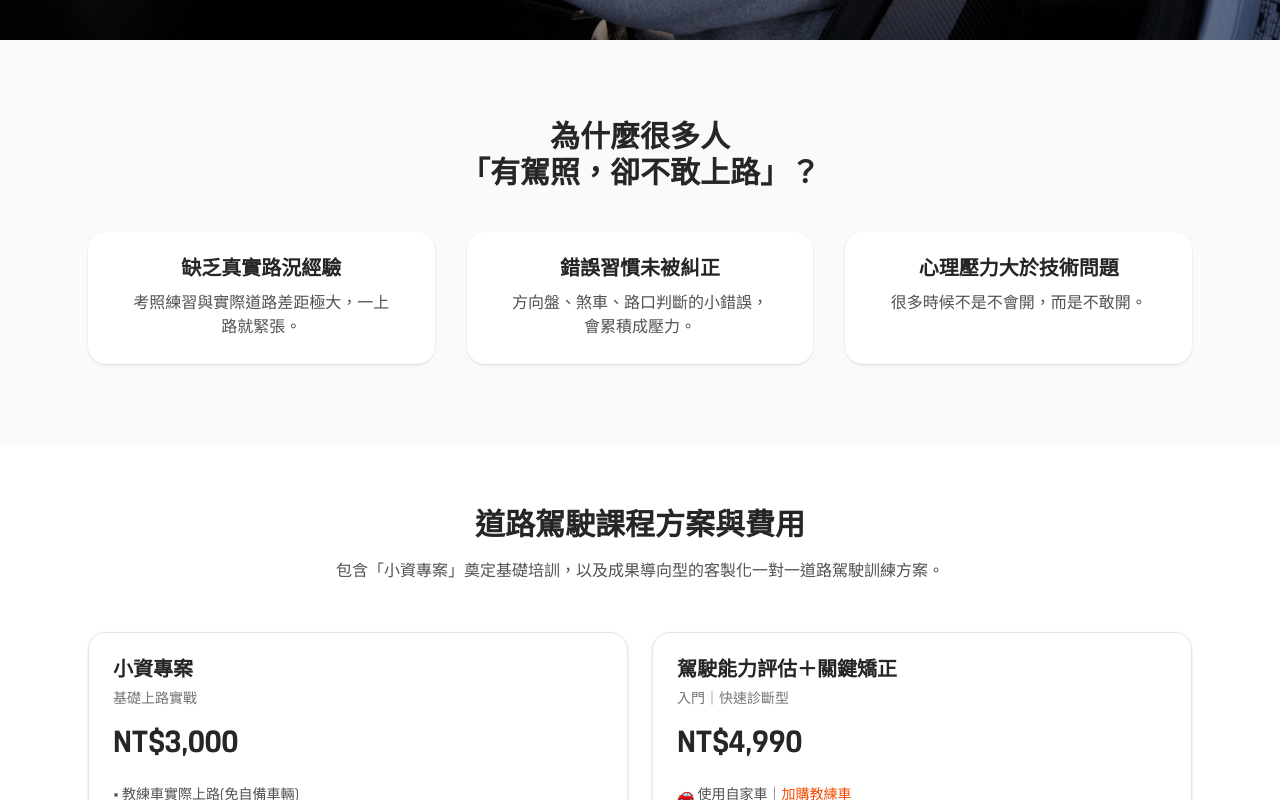
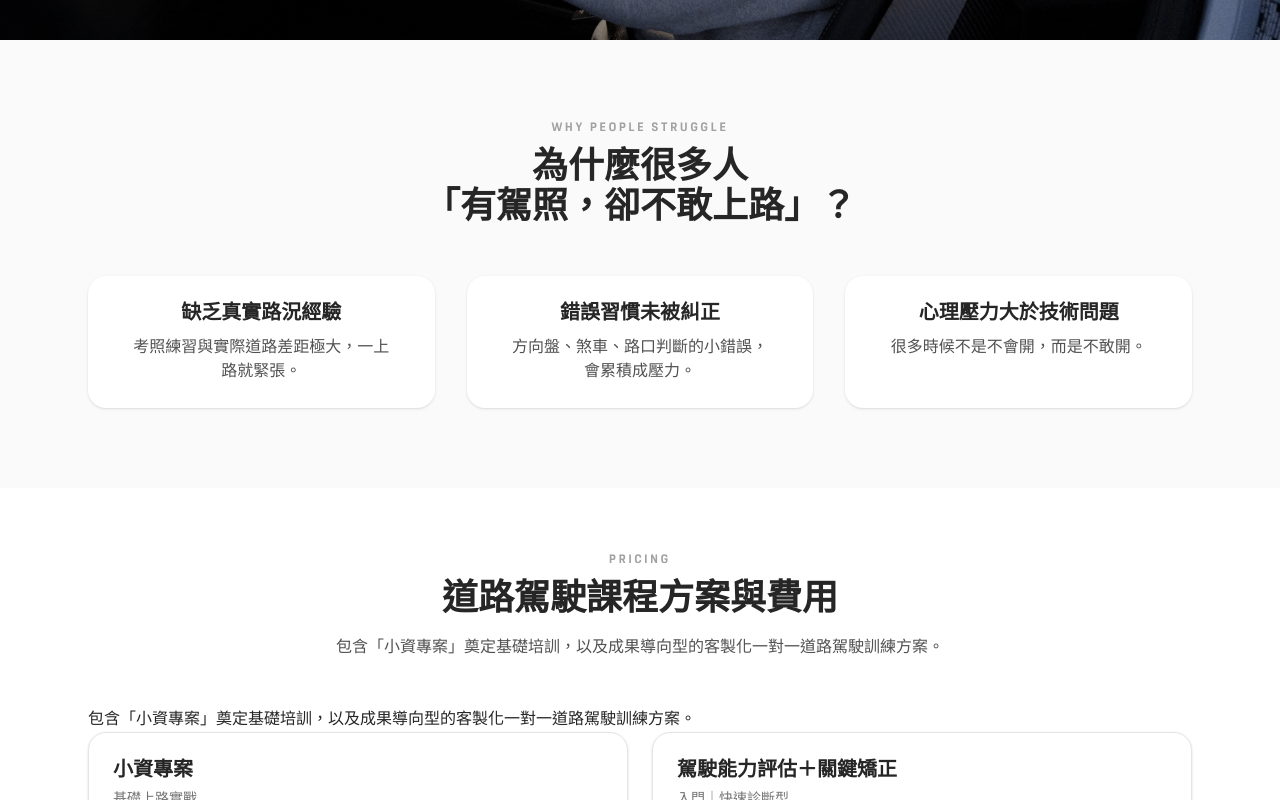
Before and after one commit to laurelke/drivemate-web, a Next.js app: page /courses/road-driving in a window 1280 px wide. Shown: the part 600-1400 px from the top of the page. Built offline with nearby package versions, Linux system fonts and the light colour scheme; a web font is replaced by a local one.

Commit message:
feat: unify course pages layout and design

```diff
--- a/app/courses/road-driving/RoadDrivingClient.tsx
+++ b/app/courses/road-driving/RoadDrivingClient.tsx
@@ -25,6 +25,11 @@ className="object-cover md:object-cover object-center md:[object-position:50%_30
   {/* 文字內容（完全對齊首頁） */}
   <div className="relative z-10 mx-auto flex h-full max-w-6xl items-center px-6">
     <div className="max-w-xl text-white">
+  {/* ⭐ 新增小標題 */}
+  <p className="mb-3 text-xs font-semibold uppercase tracking-[0.24em] text-white/60">
+    Road Driving Course
+  </p>
+
   <h1 className="text-4xl font-bold md:text-5xl leading-tight">
     道路駕駛實戰課程
   </h1>
@@ -54,10 +59,16 @@ className="object-cover md:object-cover object-center md:[object-position:50%_30
 
       {/* ================= 為什麼需要道路駕駛訓練 ================= */}
       <section className="mx-auto max-w-6xl px-6 py-20">
-        <h2 className="mb-10 text-center text-3xl font-bold">
+        <div className="mb-12 text-center">
+          <p className="mb-3 text-xs font-semibold uppercase tracking-[0.24em] text-neutral-400">
+          Why people struggle
+          </p>
+
+          <h2 className="text-3xl font-bold md:text-4xl">
           為什麼很多人<br />
           「有駕照，卻不敢上路」？
           </h2>
+        </div>
         <div className="grid gap-8 md:grid-cols-3">
           {[
             {
@@ -84,12 +95,20 @@ className="object-cover md:object-cover object-center md:[object-position:50%_30
       {/* Pricing */}
 <section id="pricing" className="bg-white">
   <div className="mx-auto max-w-6xl px-6 py-16">
-    <h2 className="mb-4 text-center text-3xl font-bold">
+    <div className="mb-12 text-center">
+  <p className="mb-3 text-xs font-semibold uppercase tracking-[0.24em] text-neutral-400">
+    Pricing
+  </p>
+
+  <h2 className="text-3xl font-bold md:text-4xl">
     道路駕駛課程方案與費用
   </h2>
-    <p className="mx-auto mb-12 max-w-3xl text-center text-neutral-600">
+
+  <p className="mx-auto mt-4 max-w-3xl text-neutral-600">
     包含「小資專案」奠定基礎培訓，以及成果導向型的客製化一對一道路駕駛訓練方案。
   </p>
+</div>
+      包含「小資專案」奠定基礎培訓，以及成果導向型的客製化一對一道路駕駛訓練方案。
 
     <div className="grid items-stretch gap-6 sm:grid-cols-2 lg:grid-cols-2">
       <div className="rounded-2xl border bg-white p-6 shadow">
```
Lines whose indentation alone changed are shown as unchanged.
